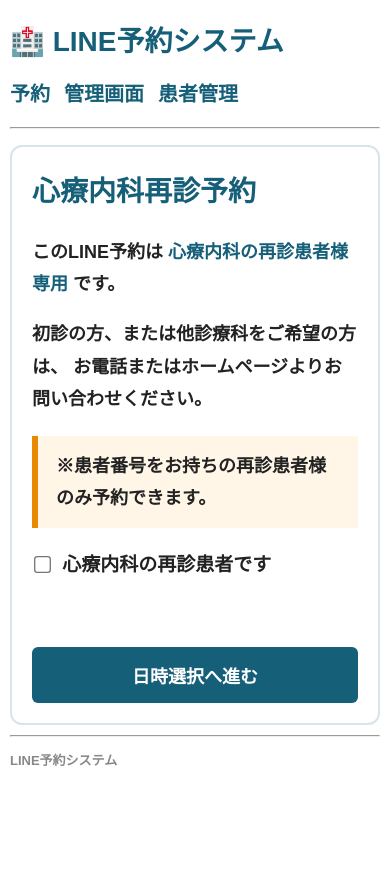
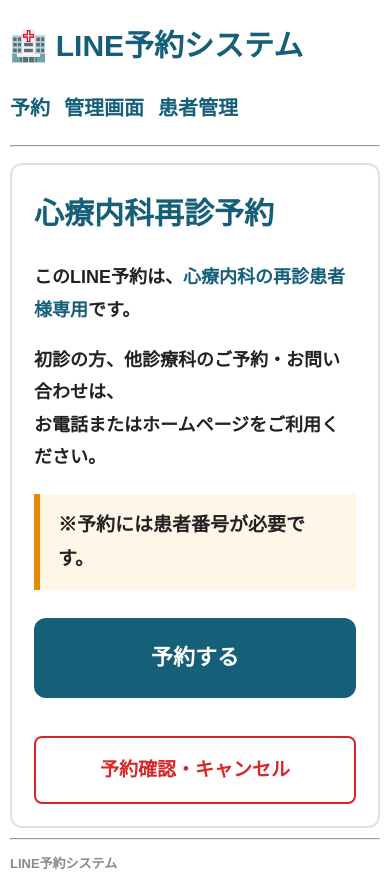
Before and after one commit to chizukek/line-reservation-system, a Node server app: page /psychiatry in a window 390 px wide. Before the commit the page ends 766 px from the top, so only its background shows below. Run offline with Node 20, Linux system fonts and the light colour scheme.

Commit message:
予約選択ボタン

```diff
--- a/public/style.css
+++ b/public/style.css
@@ -363,3 +363,71 @@
     font-size: 19px;
   }
 }
+
+.patient-page {
+  font-size: 18px;
+  font-weight: 600;
+}
+
+.choice-buttons {
+  display: grid;
+  gap: 16px;
+  margin-top: 28px;
+}
+
+.main-button,
+.sub-button {
+  display: block;
+  padding: 18px 20px;
+  border-radius: 12px;
+  text-align: center;
+  font-size: 20px;
+  font-weight: 900;
+  text-decoration: none;
+}
+
+.main-button {
+  background: #155f78;
+  color: white;
+}
+
+.sub-button {
+  background: white;
+  color: #155f78;
+  border: 2px solid #155f78;
+}
+
+@media (max-width: 768px) {
+  body {
+    font-size: 20px;
+    line-height: 1.7;
+  }
+
+  h1 {
+    font-size: 30px;
+  }
+
+  .patient-page {
+    font-size: 20px;
+  }
+
+  .notice-box {
+    padding: 22px;
+  }
+
+  .notice-warning {
+    font-size: 19px;
+  }
+
+  .main-button,
+  .sub-button {
+    font-size: 22px;
+    padding: 20px;
+  }
+
+  input,
+  select,
+  button {
+    font-size: 20px;
+  }
+}
--- a/views/psychiatry.ejs
+++ b/views/psychiatry.ejs
@@ -1,39 +1,32 @@
 <%- include("partials/header", { title: "心療内科再診予約" }) %>
 
+<div class="patient-page">
   <div class="notice-box">
-
     <h1>心療内科再診予約</h1>
 
     <p>
-    このLINE予約は
-    <strong>心療内科の再診患者様専用</strong>
-    です。
+      このLINE予約は、<strong>心療内科の再診患者様専用</strong>です。
     </p>
 
     <p>
-    初診の方、または他診療科をご希望の方は、
-    お電話またはホームページよりお問い合わせください。
+      初診の方、他診療科のご予約・お問い合わせは、<br>
+      お電話またはホームページをご利用ください。
     </p>
 
     <div class="notice-warning">
-    ※患者番号をお持ちの再診患者様のみ予約できます。
+      ※予約には患者番号が必要です。
     </div>
 
-  <form action="/" method="GET">
+    <div class="choice-buttons">
+      <a class="main-button" href="/">
+        予約する
+      </a>
 
-    <label class="check-label">
-      <input type="checkbox" required>
-      心療内科の再診患者です
-    </label>
-
-    <br><br>
-
-    <button type="submit">
-      日時選択へ進む
-    </button>
-
-  </form>
-
+      <a class="sub-button" href="/cancel-input">
+        予約確認・キャンセル
+      </a>
+    </div>
+  </div>
 </div>
 
 <%- include("partials/footer") %>
```
Lines whose indentation alone changed are shown as unchanged.
